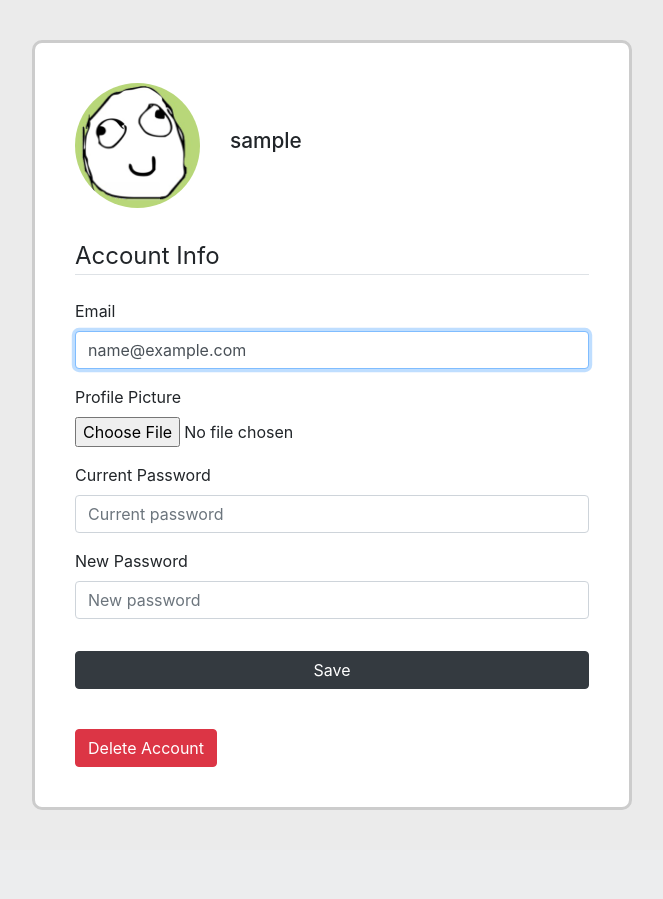
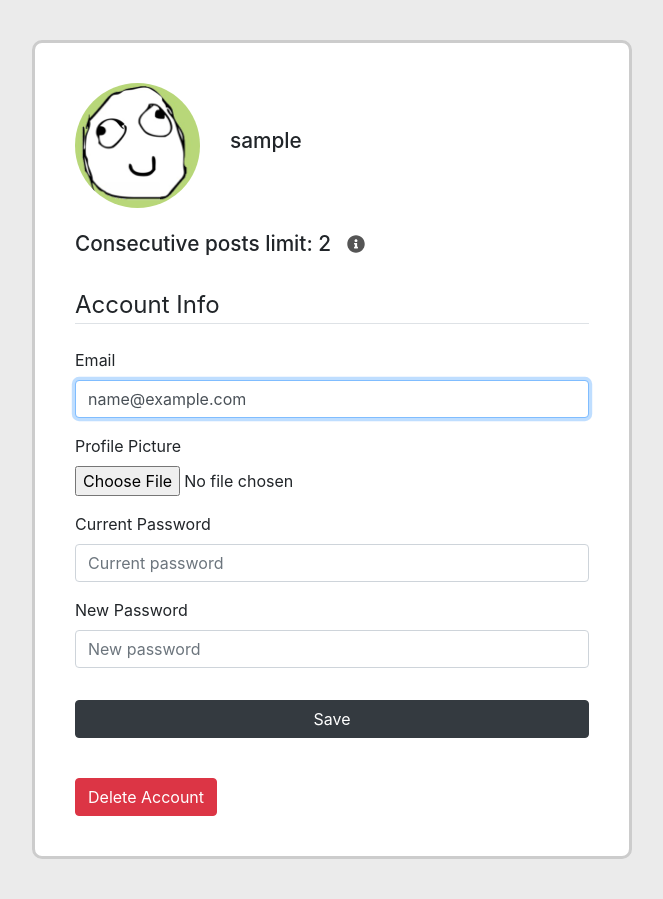
Before and after one commit to rafael-frs-a/django_memes, a Django app: page /account/ in a window 1280 px wide. Shown: the part 56-955 px from the top of the page, without its empty margins (308-971 px from the left). Before the commit the page ends 866 px from the top, so only its background shows below. Run offline with Django 3.2, Linux system fonts and the light colour scheme; the visitor is signed in with stand-in values (Sample User, id 1); parts of the project's set-up code (start-up, migrations or seed data) failed here and were passed over; some libraries are stand-ins or nearby versions.

Commit message:
adding auto increase/decrease max consecutive posts

```diff
--- a/base/static/base/css/base.css
+++ b/base/static/base/css/base.css
@@ -185,23 +185,36 @@ button {
 }
 
 .nav-form-search input {
-    padding-right: 28px;
+    padding-right: 22px;
 }
 
 .nav-search-info-button, .nav-search-info-button svg {
     height: 18px;
+    width: 18px;
+    padding: 0;
+}
+
+.account-posts-limit {
+    display: flex;
+    align-items: center;
+}
+
+.posts-limit-info-button, .posts-limit-info-button svg {
+    height: 18px;
+    width: 18px;
+    padding: 0;
 }
 
 .nav-search-info-button {
     position: absolute;
-    right: 0;
+    right: 4px;
 }
 
-.nav-search-info-button:focus {
+.nav-search-info-button:focus, .posts-limit-info-button:focus {
     outline: 0;
 }
 
-.info-icon path {
+#info-icon path {
     fill: #555;
 }
 
--- a/base/templates/base/base.html
+++ b/base/templates/base/base.html
@@ -17,6 +17,11 @@
     {% endif %}
 </head>
 <body>
+    <svg xmlns="http://www.w3.org/2000/svg" style="display: none;">
+        <symbol id="info-icon" viewBox="0 0 512 512">
+            <path fill="currentColor" d="M256 8C119.043 8 8 119.083 8 256c0 136.997 111.043 248 248 248s248-111.003 248-248C504 119.083 392.957 8 256 8zm0 110c23.196 0 42 18.804 42 42s-18.804 42-42 42-42-18.804-42-42 18.804-42 42-42zm56 254c0 6.627-5.373 12-12 12h-88c-6.627 0-12-5.373-12-12v-24c0-6.627 5.373-12 12-12h12v-64h-12c-6.627 0-12-5.373-12-12v-24c0-6.627 5.373-12 12-12h64c6.627 0 12 5.373 12 12v100h12c6.627 0 12 5.373 12 12v24z"></path>
+        </symbol>
+    </svg>
     <nav class="navbar sticky-top navbar-expand-lg navbar-dark bg-dark">
         <a class="navbar-brand" href="{% url 'posts:home' %}">
             <img class="app-icon" src="{% static 'base/img/favicon.ico' %}" alt="Logo" width="25" height="25">{{ APP_NAME }}
--- a/django_memes/settings.py
+++ b/django_memes/settings.py
@@ -128,6 +128,7 @@ VALID_MEME_FILETYPES = ['jpg', 'jpeg', 'png']
 PROFILE_PIC_SIZE = (256, 256)
 MEME_SIZE = (500, 700)
 
+MIN_MAX_CONSECUTIVE_POSTS = 2
 POST_WAITING_INTERVAL = 1 * 60 * 60  # 1 hour
 POSTS_PER_PAGE = 5
 DATE_TIME_DISPLAY_FORMAT = '%d %b %Y, %H:%M'
--- a/posts/templates/posts/home.html
+++ b/posts/templates/posts/home.html
@@ -19,9 +19,7 @@
                 <div class="nav-form-search">
                     <input id="search-input" class="form-control lower-input" type="search" placeholder="Search" aria-label="Search">
                     <button type="button" id="search-info-button" class="nav-search-info-button d-flex" data-container="body" data-toggle="popover" data-placement="bottom" data-content="Meaningful searchable content is automatically extracted from the images using visual AI. You can search by the text in the image, its auto-generated tags or by the author's username.">
-                        <svg aria-hidden="true" focusable="false" class="info-icon" role="img" xmlns="http://www.w3.org/2000/svg" viewBox="0 0 512 512">
-                            <path fill="currentColor" d="M256 8C119.043 8 8 119.083 8 256c0 136.997 111.043 248 248 248s248-111.003 248-248C504 119.083 392.957 8 256 8zm0 110c23.196 0 42 18.804 42 42s-18.804 42-42 42-42-18.804-42-42 18.804-42 42-42zm56 254c0 6.627-5.373 12-12 12h-88c-6.627 0-12-5.373-12-12v-24c0-6.627 5.373-12 12-12h12v-64h-12c-6.627 0-12-5.373-12-12v-24c0-6.627 5.373-12 12-12h64c6.627 0 12 5.373 12 12v100h12c6.627 0 12 5.373 12 12v24z"></path>
-                        </svg>
+                        <svg role="img"><use xlink:href="#info-icon" /></svg>
                     </button>
                 </div>
                 <button class="btn btn-success my-2 my-sm-0" type="submit">Search</button>
--- a/users/models.py
+++ b/users/models.py
@@ -94,7 +94,8 @@ class User(AbstractBaseUser):
     temporary_bans = models.PositiveSmallIntegerField(default=0)
     groups = models.ManyToManyField(Group, through='GroupUser')
     login_id = models.BigIntegerField(unique=True)
-    max_posts_interval = models.PositiveSmallIntegerField(default=2)
+    max_posts_interval = models.PositiveSmallIntegerField(
+        default=settings.MIN_MAX_CONSECUTIVE_POSTS)
     count_posts_interval = models.PositiveSmallIntegerField(default=0)
     post_wait_until = models.DateTimeField(blank=True, null=True)
     delete_requested_at = models.DateTimeField(blank=True, null=True)
--- /dev/null
+++ b/users/static/users/js/account.js
@@ -0,0 +1,17 @@
+$(function() {
+    $('[data-toggle="popover"]').popover();
+})
+
+window.addEventListener('mouseup', function(e) {
+    target = e.target;
+
+    while (target) {
+        if (target.id === 'posts-info-button') {
+            return
+        }
+
+        target = target.parentElement;
+    }
+
+    $('[data-toggle="popover"]').popover('hide');
+})
--- a/users/templates/users/account.html
+++ b/users/templates/users/account.html
@@ -14,6 +14,12 @@
                 {% endfor %}
             </div>
         </header>
+        <div class="account-posts-limit mt-4">
+            <h1 class="mb-0">Consecutive posts limit: {{ user.max_posts_interval }}</h1>
+            <button type="button" id="posts-info-button" class="ml-3 posts-limit-info-button d-flex" data-container="body" data-toggle="popover" data-placement="bottom" data-content="This is the number of posts you can make before a cooldown period. It will increase when your posts are approved and decrease when they're denied. You'll always have right to create at least {{ max_posts }} posts before cooldown.">
+                <svg role="img"><use xlink:href="#info-icon" /></svg>
+            </button>
+        </div>
         <form method="POST" class="form-account-container" enctype="multipart/form-data" novalidate>
             <fieldset class="form-group">
                 <legend class="border-bottom mb-4">Account Info</legend>
@@ -79,3 +85,8 @@
         </form>
     </div>
 {% endblock content %}
+{% block scripts %}
+    {{ block.super }}
+    {% load static %}
+    <script src="{% static 'users/js/account.js' %}" type="text/javascript"></script>
+{% endblock scripts %}
--- a/users/views.py
+++ b/users/views.py
@@ -112,8 +112,13 @@ def account(request):
 
         return redirect('posts:home')
 
+    context = {
+        'title': 'Account',
+        'max_posts': settings.MIN_MAX_CONSECUTIVE_POSTS
+    }
+
     return perform_prg(request, AccountForm, {'instance': request.user}, 'users/account.html',
-                       {'title': 'Account'}, account_is_valid)
+                       context, account_is_valid)
 
 
 @require_http_methods(['GET', 'POST'])
```
Also changed, not shown: moderation/tests/test_moderate_approve.py (+2 -0 lines), moderation/tests/test_moderate_deny.py (+21 -5 lines), posts/models.py (+15 -0 lines).
